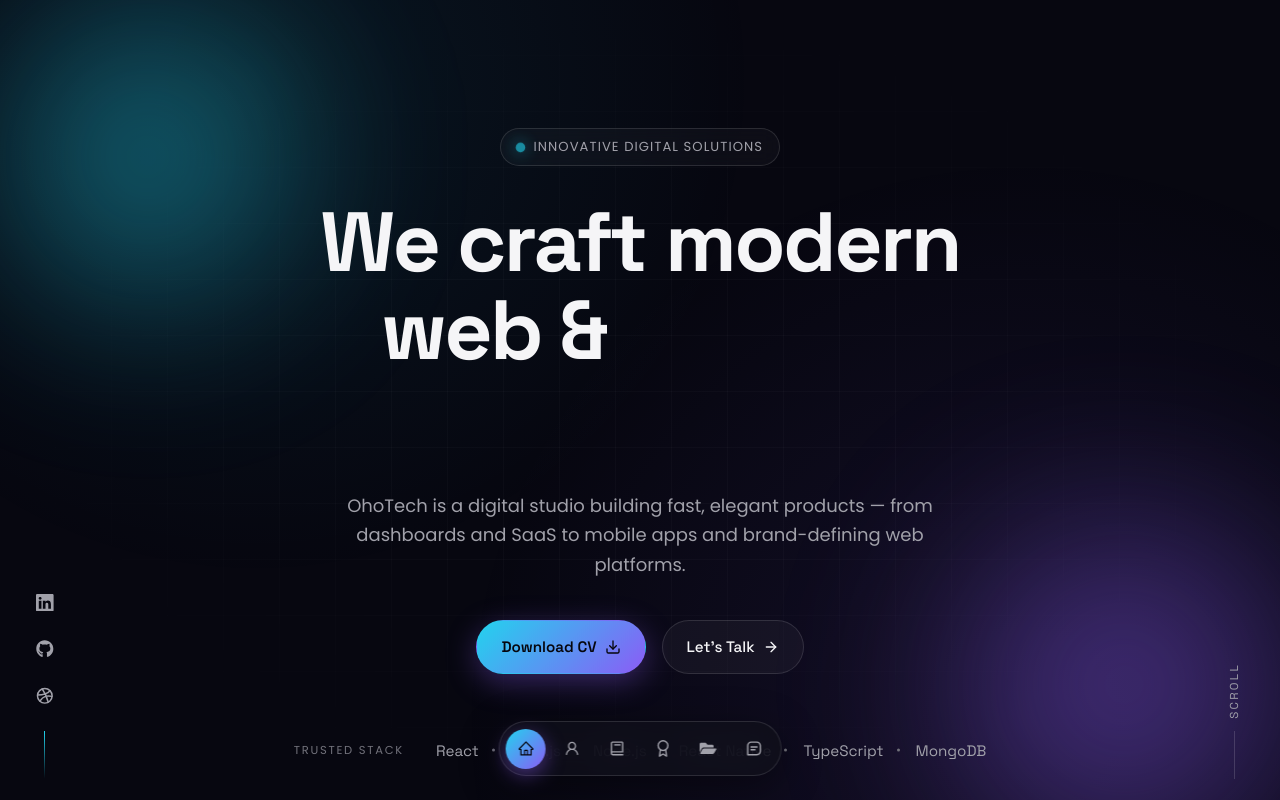
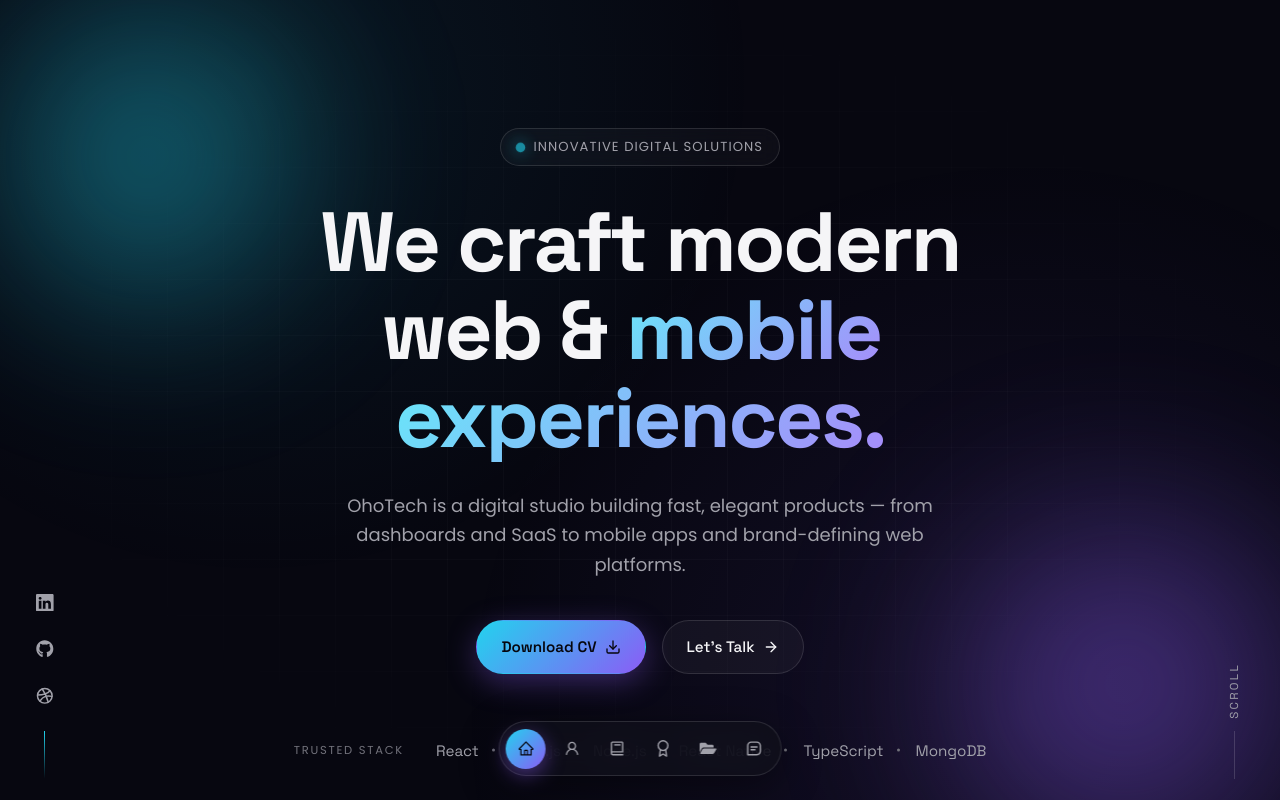
Before and after one commit to ohoisrael/Portfolio, a React (Vite) app: page / in a window 1280 px wide. Shown: the top 800 px of the page. Built offline with nearby package versions, Linux system fonts and the light colour scheme.

Commit message:
header updated

```diff
--- a/src/Components/header/Header.jsx
+++ b/src/Components/header/Header.jsx
@@ -4,14 +4,14 @@ import "./header.css";
 import CTA from "./CTA";
 import HeaderSocials from "./HeaderSocials";
 
-const SplitText = ({ text, className = "", delay = 0 }) => {
+const SplitText = ({ text, className = "", delay = 0, gradient = false }) => {
   const words = text.split(" ");
   return (
     <span className={className} aria-label={text}>
       {words.map((w, i) => (
         <span key={i} className="split-word" aria-hidden="true">
           <motion.span
-            className="split-word__inner"
+            className={`split-word__inner${gradient ? " text-gradient" : ""}`}
             initial={{ y: "110%" }}
             animate={{ y: 0 }}
             transition={{
@@ -64,9 +64,7 @@ const Header = () => {
           </span>
           <span className="hero__line">
             <SplitText text="web &" delay={0.35} />{" "}
-            <span className="text-gradient">
-              <SplitText text="mobile experiences." delay={0.5} />
-            </span>
+            <SplitText text="mobile experiences." delay={0.5} gradient />
           </span>
         </h1>
 
```
